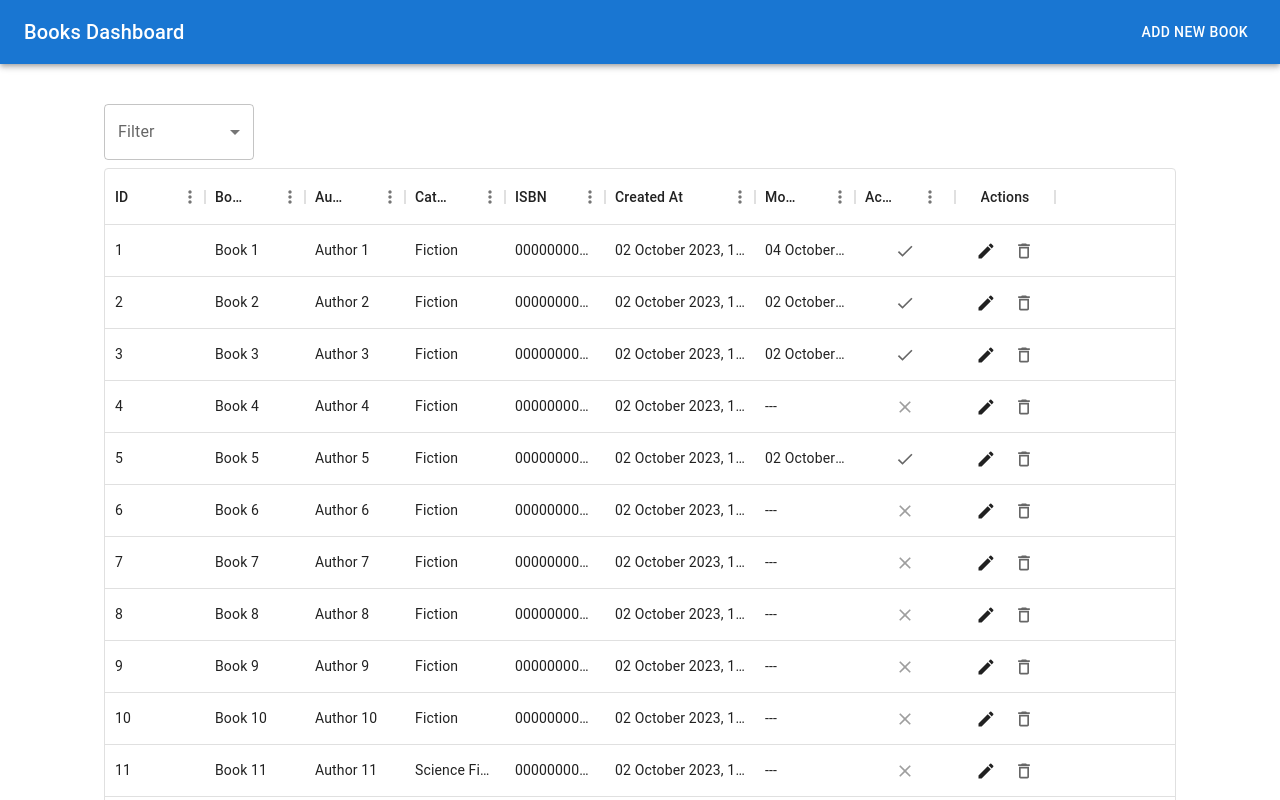
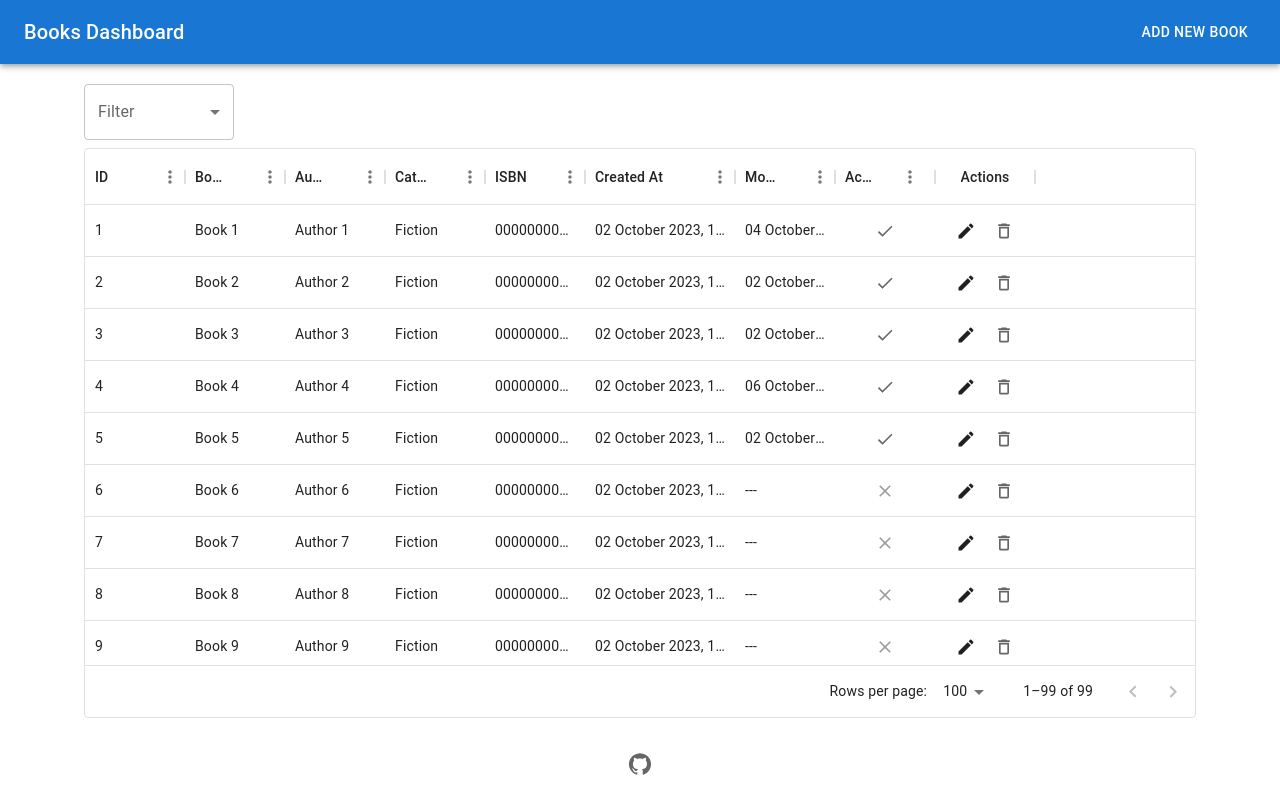
Before and after one commit to NataliGru/Book-List, a React (Create React App) app: page /#/ in a window 1280 px wide. Shown: the top 800 px of the page. Built offline with nearby package versions, Linux system fonts and the light colour scheme; data requests are answered from the project's data file.

Commit message:
fixed grid height

```diff
--- a/db.json
+++ b/db.json
@@ -37,8 +37,8 @@
       "category": "Fiction",
       "isbn": "0000000004",
       "createdAt": "02 October 2023, 1:45PM",
-      "modifiedAt": "---",
-      "active": false
+      "modifiedAt": "06 October 2023, 10:23AM",
+      "active": true
     },
     {
       "id": 5,
--- a/src/App.tsx
+++ b/src/App.tsx
@@ -8,11 +8,9 @@ export const App: React.FC = () => {
   return (
     <div>
       <Header />
-
       <Container>
         <Outlet />
       </Container>
-
       <Footer />
     </div>
   );
--- a/src/components/BookTable/BookTable.tsx
+++ b/src/components/BookTable/BookTable.tsx
@@ -189,7 +189,7 @@ export default function BookTable({ books }: BookTableProps) {
   return (
     <Box
       sx={{
-        height: '100vh',
+        height: 'calc(100vh - 230px)',
         width: '100%',
         '& .actions': {
           color: 'text.secondary',
--- a/src/components/Container/Container.scss
+++ b/src/components/Container/Container.scss
@@ -5,7 +5,7 @@
   margin: 0 auto;
   padding:20px;
 
-  height: 100vh;
+  height: calc(100% - 130px);
 
   @include onTablet {
     max-width: 1100px;
--- a/src/pages/Dashboard.tsx
+++ b/src/pages/Dashboard.tsx
@@ -36,9 +36,9 @@ export const Dashboard: React.FC = () => {
   }, [books, filter]);
 
   return (
-    <Container>
+    <>
       <FilterSelector />
       <BookTable books={visibleBooks} />
-    </Container>
+    </>
   );
 };
```
